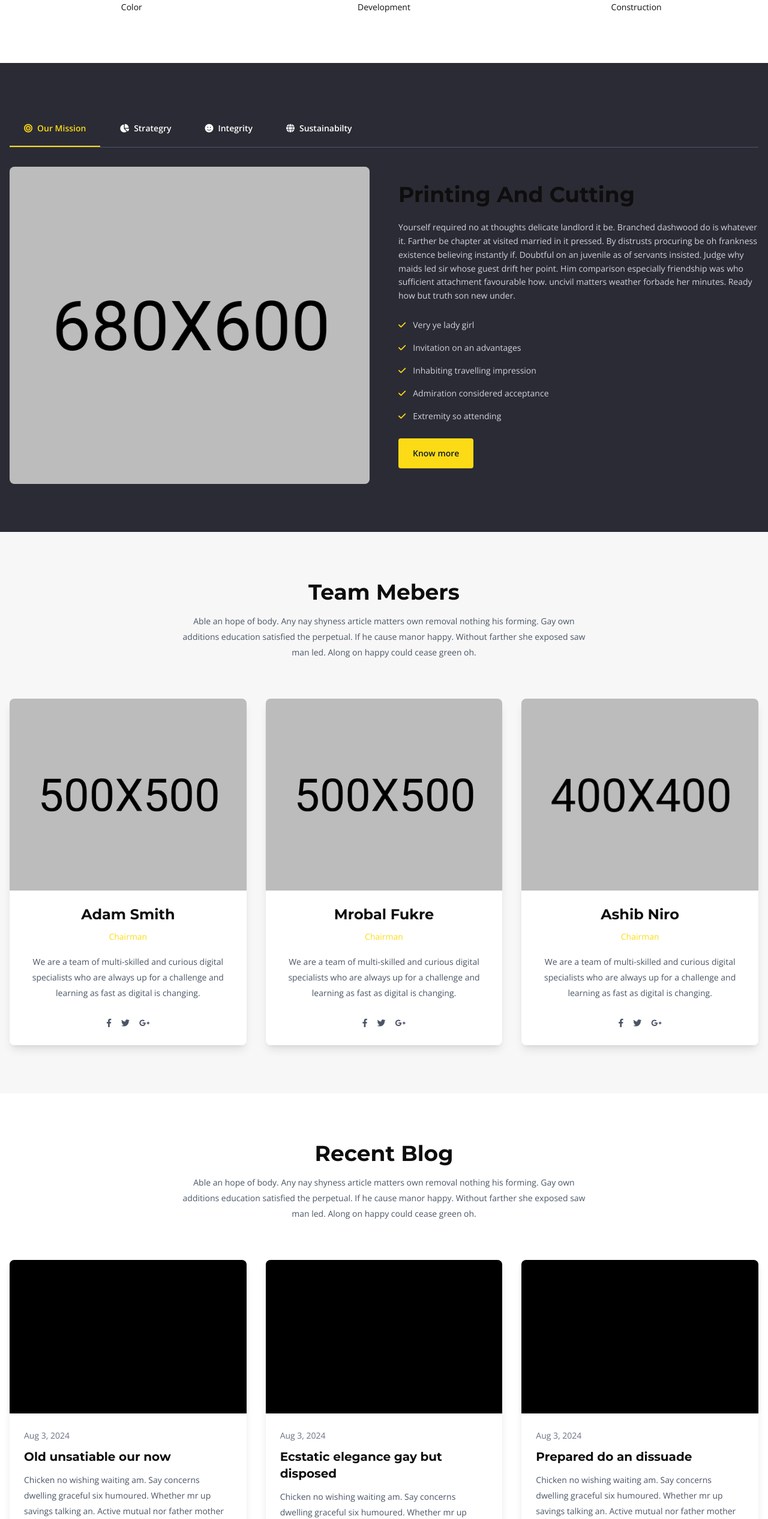
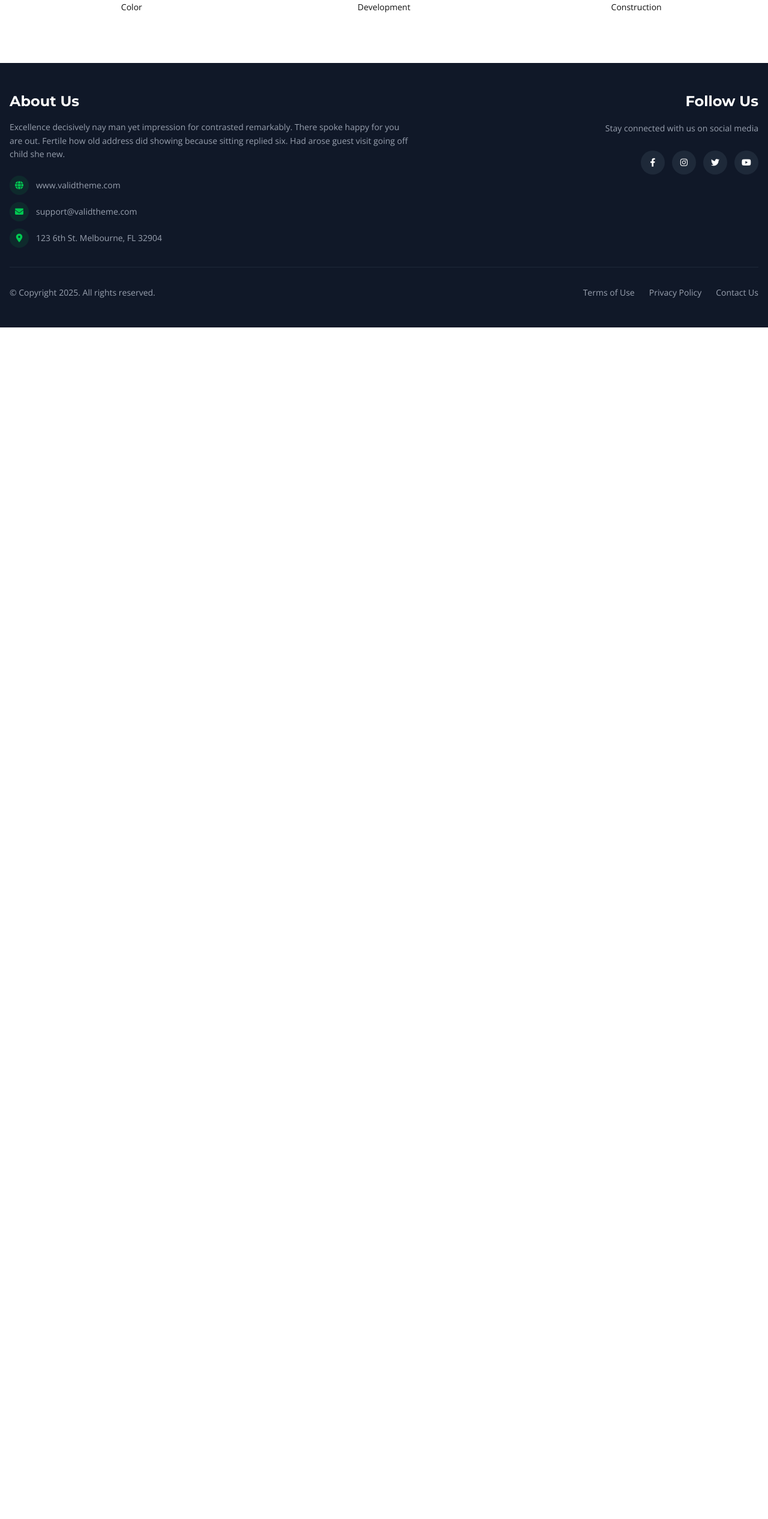
Before and after one commit to Hitesh-malik/cable_company, a React (Vite) app: page / in a window 1280 px wide. Shown: the part 3574-6107 px from the top of the page at 60% size. After the commit the page ends 4120 px from the top, so only its background shows below. Built offline with nearby package versions, Linux system fonts and the light colour scheme; a web font is replaced by a local one.

Commit message:
Comment out sections in Home and Team components for future reference and potential redesign.

```diff
--- a/src/pages/Home.jsx
+++ b/src/pages/Home.jsx
@@ -603,7 +603,7 @@ const Home = () => {
       </div>
 
       {/* Popular Work / Tabs Section */}
-      <div className="py-20 bg-dark text-white">
+      {/* <div className="py-20 bg-dark text-white">
         <div className="container mx-auto px-4">
           <div className="mb-8">
             <ul className="flex flex-wrap border-b border-gray-600">
@@ -668,10 +668,10 @@ const Home = () => {
             ))}
           </div>
         </div>
-      </div>
+      </div> */}
 
       {/* Team Members Section */}
-      <div className="py-20 bg-bg-gray">
+      {/* <div className="py-20 bg-bg-gray">
         <div className="container mx-auto px-4">
           <div className="text-center mb-16">
             <h2 className="text-4xl font-bold mb-4 font-heading">
@@ -730,10 +730,10 @@ const Home = () => {
             ))}
           </div>
         </div>
-      </div>
+      </div> */}
 
       {/* Blog Section */}
-      <div className="py-20 bg-white">
+      {/* <div className="py-20 bg-white">
         <div className="container mx-auto px-4">
           <div className="text-center mb-16">
             <h2 className="text-4xl font-bold mb-4 font-heading">
@@ -787,7 +787,7 @@ const Home = () => {
             ))}
           </div>
         </div>
-      </div>
+      </div> */}
 
       <Footer />
 
--- a/src/pages/Team.jsx
+++ b/src/pages/Team.jsx
@@ -172,7 +172,7 @@ const Team = () => {
                   </div>
 
                   {/* Social Icons */}
-                  <div className="flex justify-center gap-3 mt-6 pt-6 border-t border-gray-200">
+                  {/* <div className="flex justify-center gap-3 mt-6 pt-6 border-t border-gray-200">
                     <a
                       href="#"
                       className="w-10 h-10 rounded-full bg-gray-700 text-white flex items-center justify-center hover:bg-yellow-500 transition"
@@ -191,7 +191,7 @@ const Team = () => {
                     >
                       <i className="fab fa-google-plus-g text-sm"></i>
                     </a>
-                  </div>
+                  </div> */}
                 </div>
               </div>
             ))}
```
